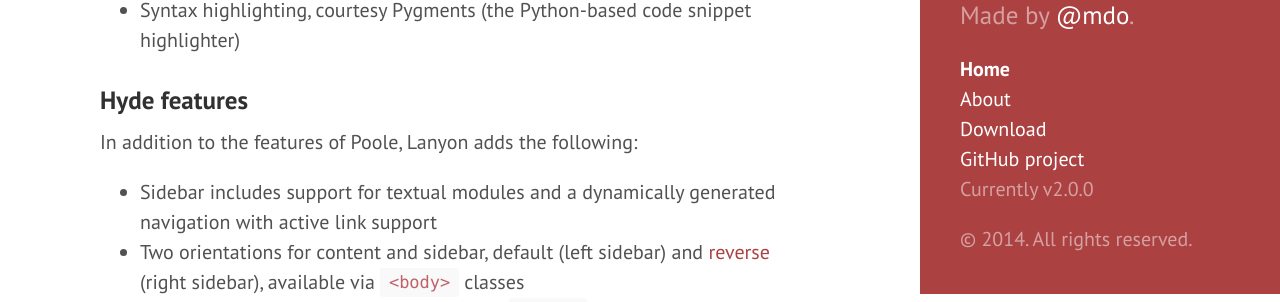
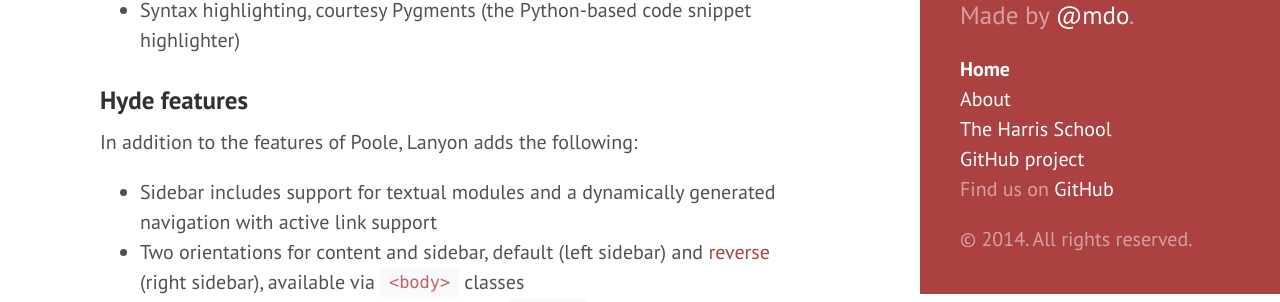
Before and after one commit to uc-dipp/uc-dipp.github.io, a Jekyll site: the page built from index.html, in a window 1280 px wide. Shown: the part 606-908 px from the top of the page. Built offline with Jekyll 4.4.1, drawn with Linux system fonts in a browser that asks for light colours; Markdown is read by kramdown in place of the engine named in the settings; the list of posts is cut into pages by our own code.

Commit message:
Update sidebar

```diff
--- a/_includes/head.html
+++ b/_includes/head.html
@@ -21,7 +21,7 @@
 
   <!-- Icons -->
   <link rel="apple-touch-icon-precomposed" sizes="144x144" href="/public/apple-touch-icon-144-precomposed.png">
-                                 <link rel="shortcut icon" href="/public/favicon.ico">
+  <link rel="shortcut icon" href="/public/favicon.ico">
 
   <!-- RSS -->
   <link rel="alternate" type="application/rss+xml" title="RSS" href="/atom.xml">
--- a/_includes/sidebar.html
+++ b/_includes/sidebar.html
@@ -26,9 +26,9 @@
         {% endif %}
       {% endfor %}
 
-      <li class="sidebar-nav-item"><a href="{{ site.github.repo }}/archive/v{{ site.version }}.zip">Download</a></li>
+      <li class="sidebar-nav-item"><a href="http://harrisschool.uchicago.edu">The Harris School</a></li>
       <li class="sidebar-nav-item"><a href="{{ site.github.repo }}">GitHub project</a></li>
-      <li class="sidebar-nav-item">Currently v{{ site.version }}</li>
+      <li class="sidebar-nav-item">Find us on <a href="https://github.com/uc-dipp">GitHub</a></li>
     </ul>
 
     <p>&copy; {{ site.time | date: '%Y' }}. All rights reserved.</p>
```
Also changed, not shown: public/favicon.ico (added).
